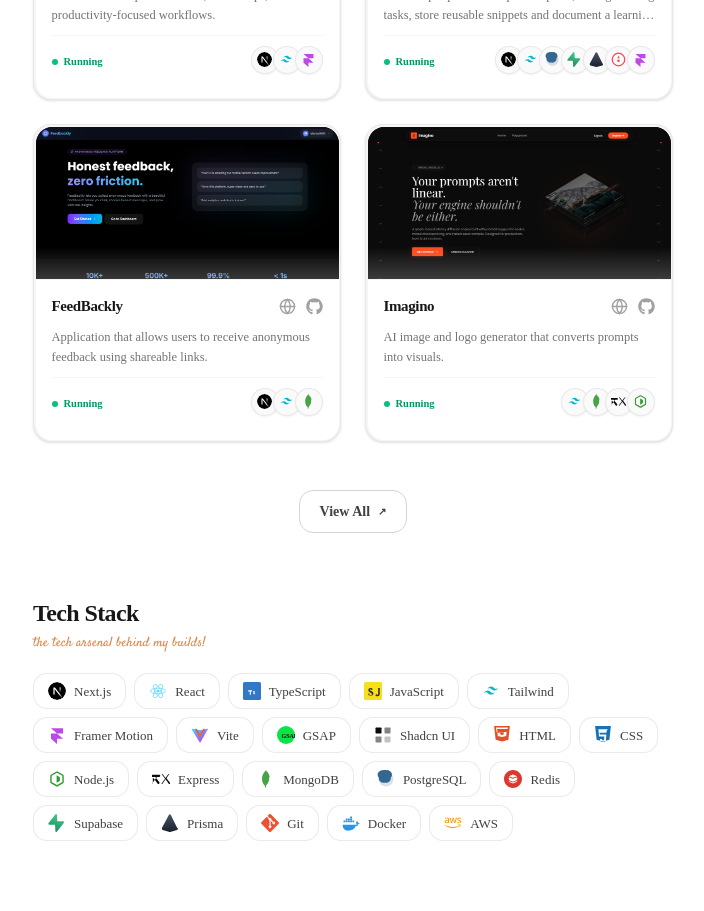
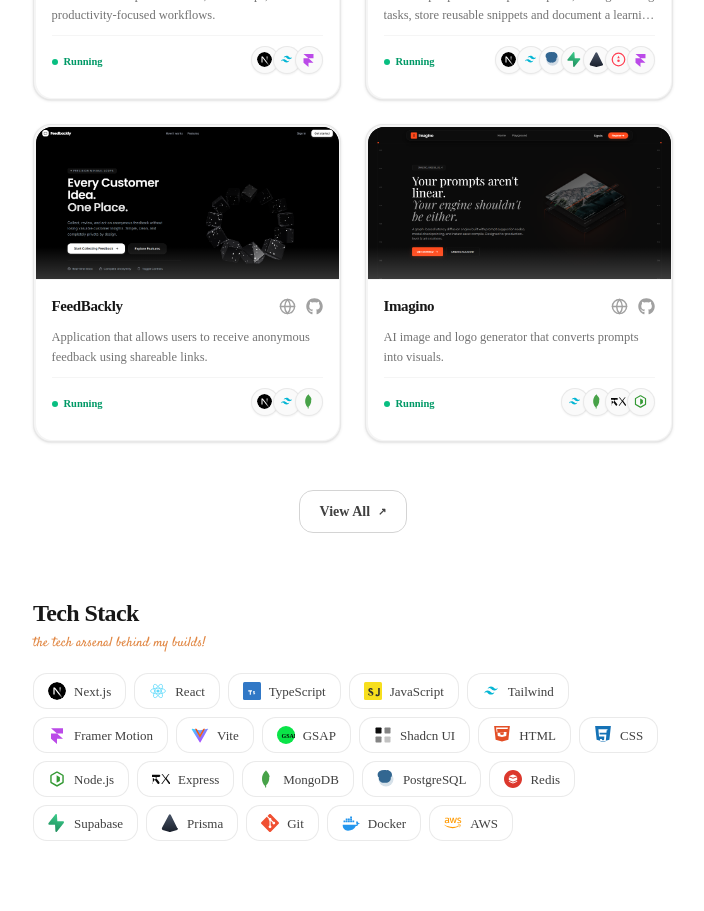
Before and after one commit to Manav948/Portfolio-V2.0, a Next.js app: page / in a window 1280 px wide. Shown: the part 920-1831 px from the top of the page, without its empty margins (287-991 px from the left). Built offline with nearby package versions, Linux system fonts and the light colour scheme; no server answers.

Commit message:
change image and url of feedbackly project

```diff
--- a/app/(app)/projects/projects.tsx
+++ b/app/(app)/projects/projects.tsx
@@ -69,12 +69,12 @@
     status: "Running",
   },
   {
-    img: "/FeedBackly3.png",
+    img: "/FeedBacklyv.20.png",
     title: "FeedBackly",
     description:
       "A Next.js-based application allowing users to receive anonymous feedback via shareable links.",
     tech: ["Next.js", "Tailwind", "React", "Lenis", "MongoDB"],
-    link: "https://feedbackly-seven.vercel.app/",
+    link: "https://feedbackly.manavvalani.in/",
     github: "https://github.com/Manav948/feedbackly",
     status: "Running",
   },
--- a/components/Projects.tsx
+++ b/components/Projects.tsx
@@ -34,12 +34,12 @@
     status: "Running"
   },
   {
-    img: "/FeedBackly3.png",
+    img: "/FeedBacklyv.20.png",
     title: "FeedBackly",
     description:
       "Application that allows users to receive anonymous feedback using shareable links.",
     tech: ["Next.js", "Tailwind", "MongoDB"],
-    link: "https://feedbackly-seven.vercel.app/",
+    link: "https://feedbackly.manavvalani.in/",
     github: "https://github.com/Manav948/feedbackly",
     status: "Running"
   },
```
Also changed, not shown: public/FeedBacklyv.20.png (added).
